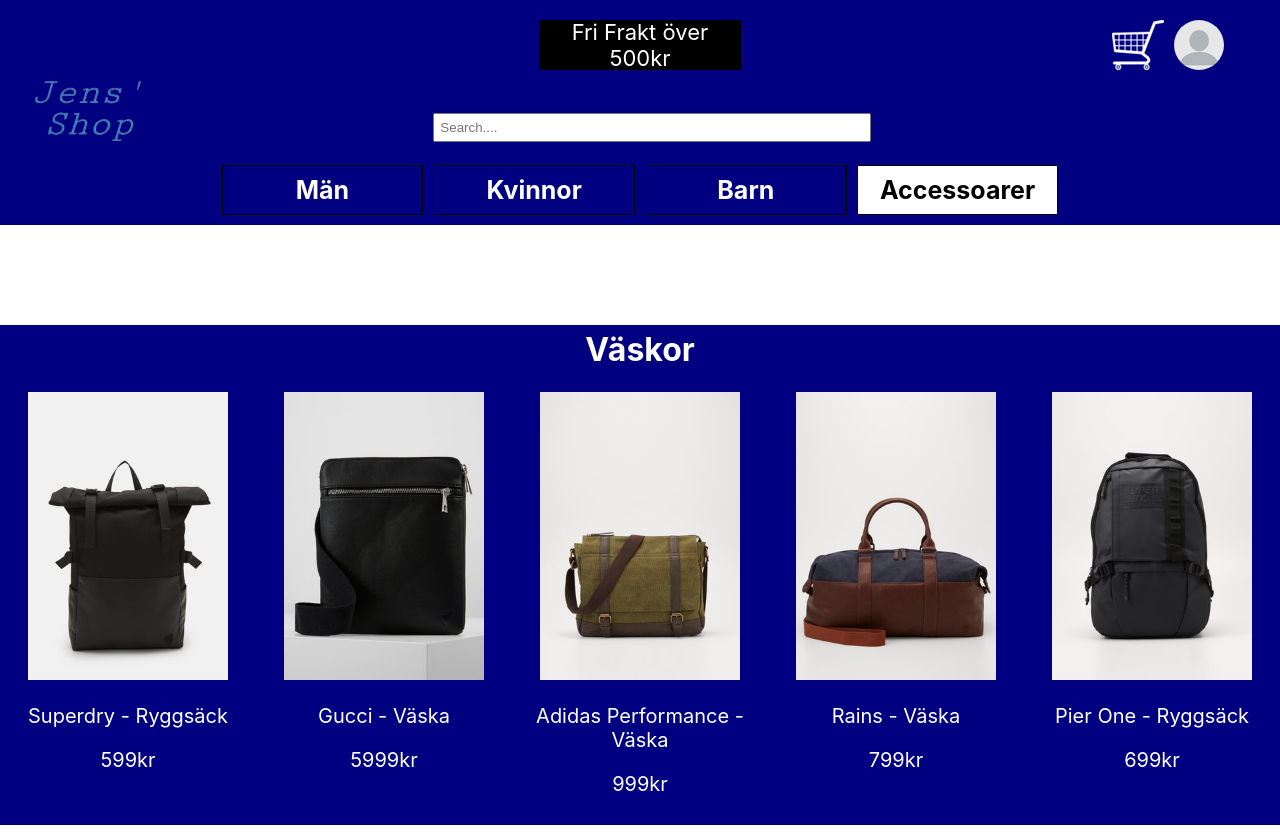
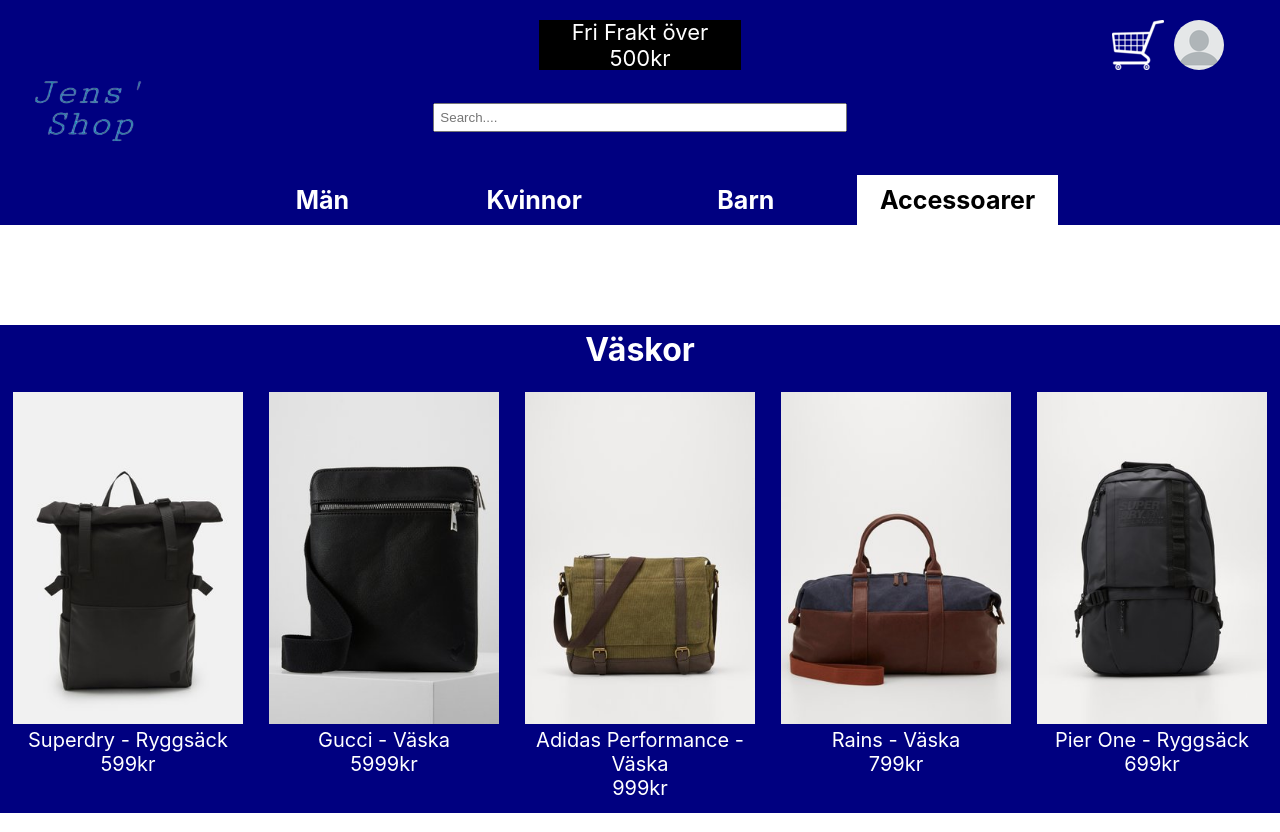
Before and after one commit to AlexD1337/Gruppuppgift-Alex-Sahin-Ganni, a plain HTML site: page accessoarer/accessoarer.html in a window 1280 px wide. Shown: the top 832 px of the page. Drawn offline with Linux system fonts and the light colour scheme.

Commit message:
acessoarer-changes

```diff
--- a/accessoarer/Stylesheet.css
+++ b/accessoarer/Stylesheet.css
@@ -26,16 +26,10 @@
     padding: 5px;
 }
 
-button {
+input {
+    box-sizing: border-box;
     padding: 5px;
-    box-sizing: border-box;
-    width: 40%
-  }
-
-input {
-    padding: 5px;
-    box-sizing: border-box;
-    width: 70%
+    width: 100%;
 }
 
 header{
@@ -98,8 +92,7 @@
 }
 
 .Searchbar{
-    padding-top: 20px;
-    grid-column: 5/11;
+    grid-column: 5/9;
     align-self: center;
 }
 
@@ -125,13 +118,6 @@
     grid-column: 9/11;
 }
 
-.navbar{
-    height: 50px;
-    background-color: black;
-    border-bottom: black solid 10px;
-    background-color: red;
-}
-
 .navbar p{
     display: flex;
     height: 50px;
@@ -141,7 +127,7 @@
     font-weight: bolder;
     font-size: 25px;
     color: white;
-    border: black solid 1px;
+    margin-top: 10px;
 }
 
 .navbar-accs{
@@ -157,7 +143,7 @@
     align-items: center;
     font-weight: bolder;
     color: black;
-    border: black solid 1px;
+    margin-top: 10px;
 }
 
 .navbar:hover, .navbar:hover p{
@@ -168,7 +154,7 @@
 .bags-kat{
     background-color: navy;
     min-height: 350px;
-    max-height: 500px;
+    max-height: 100%;
     width: 100%;
     margin-top: 100px;
     text-align: center;
@@ -218,17 +204,9 @@
     color: white;
 }
 
-.accs-kat{
-    background-color: navy;
-    color: white;
-}
-
 .flex-container{
     display: flex;
     width: 100%;
-    min-height: 350px;
-    max-height: 450px;
-    max-height: 500px;
 }
 /*
 .box1{
@@ -243,16 +221,15 @@
 }
 
 .box1 p, .box2 p, .box3 p, .box4 p, .box5 p{
-    margin-top: 1em;
-    margin-bottom: 1em;
     font-size: 20px;
 }
 
 .box1 img, .box2 img, .box3 img, .box4 img, .box5 img{
     width: 100%;
-    max-width: 200px;
+    max-width: 300px;
     height: auto;
-    max-height: 300px;
+    max-height: 400px;
+
 }
 
 footer {
@@ -299,10 +276,10 @@
 
 @media (max-width:1199px){
     .frakt{
+        display: flex;
         font-size: 22px;
         grid-row: 1/2;
         grid-column: 5/9;
-        min-width: 200px;
     }
 
     .cart{
@@ -329,8 +306,7 @@
     }
 
     .Searchbar{
-        padding-top: 20px;
-        grid-column: 5/11;
+        grid-column: 5/9;
         align-self: center;
     }
 
@@ -357,12 +333,10 @@
 
     .navbar p{
         font-size: 16px;
-        border: none;
     }
 
     .navbar-accs p {
         font-size: 16px;
-        border: none;
     }
 }
 
@@ -407,8 +381,8 @@
     }
 
     .Searchbar{
-        padding-top: 20px;
-        grid-column: 5/11;
+        padding-right: 5%;
+        grid-column: 5/9;
         align-self: center;
     }
 
@@ -463,8 +437,8 @@
     }
 
     .Searchbar{
-        padding-top: 20px;
-        grid-column: 3/13;
+        padding-right: 5%;
+        grid-column: 3/11;
         align-self: center;
     }
 
```
